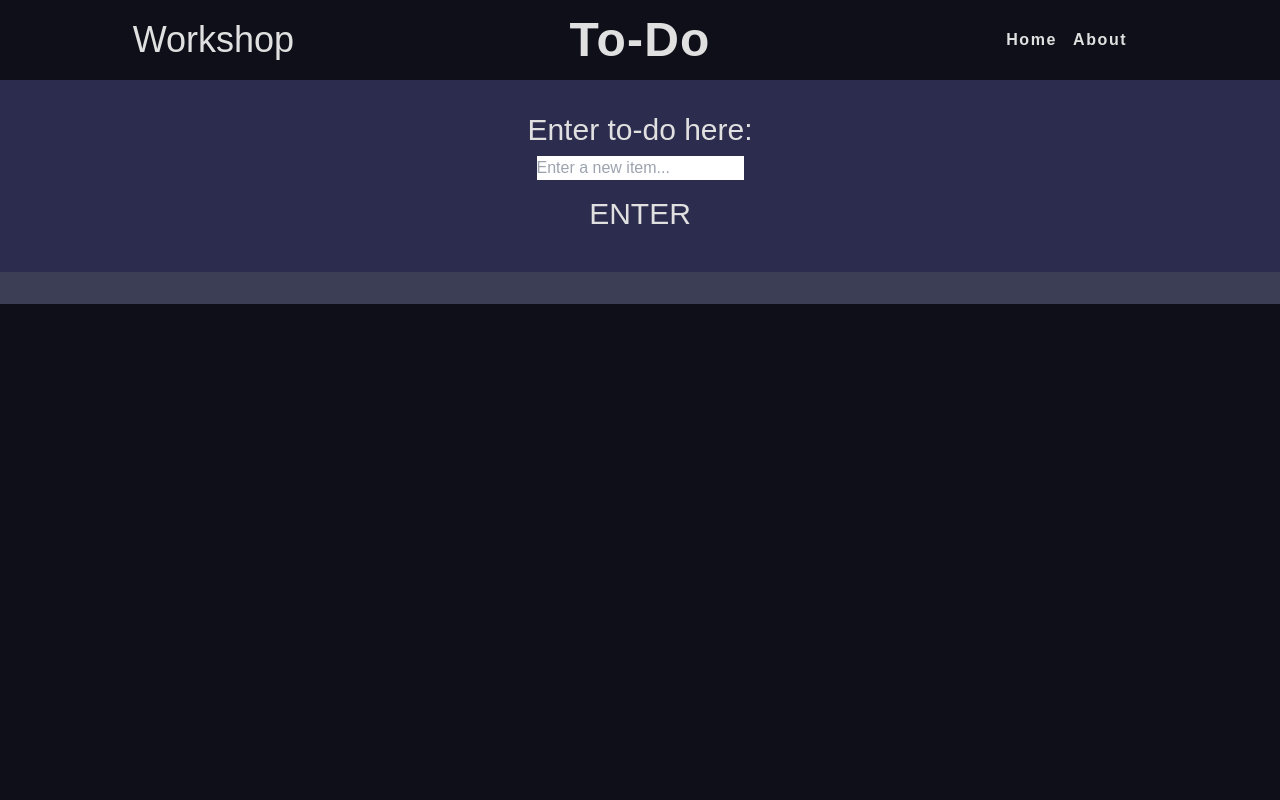
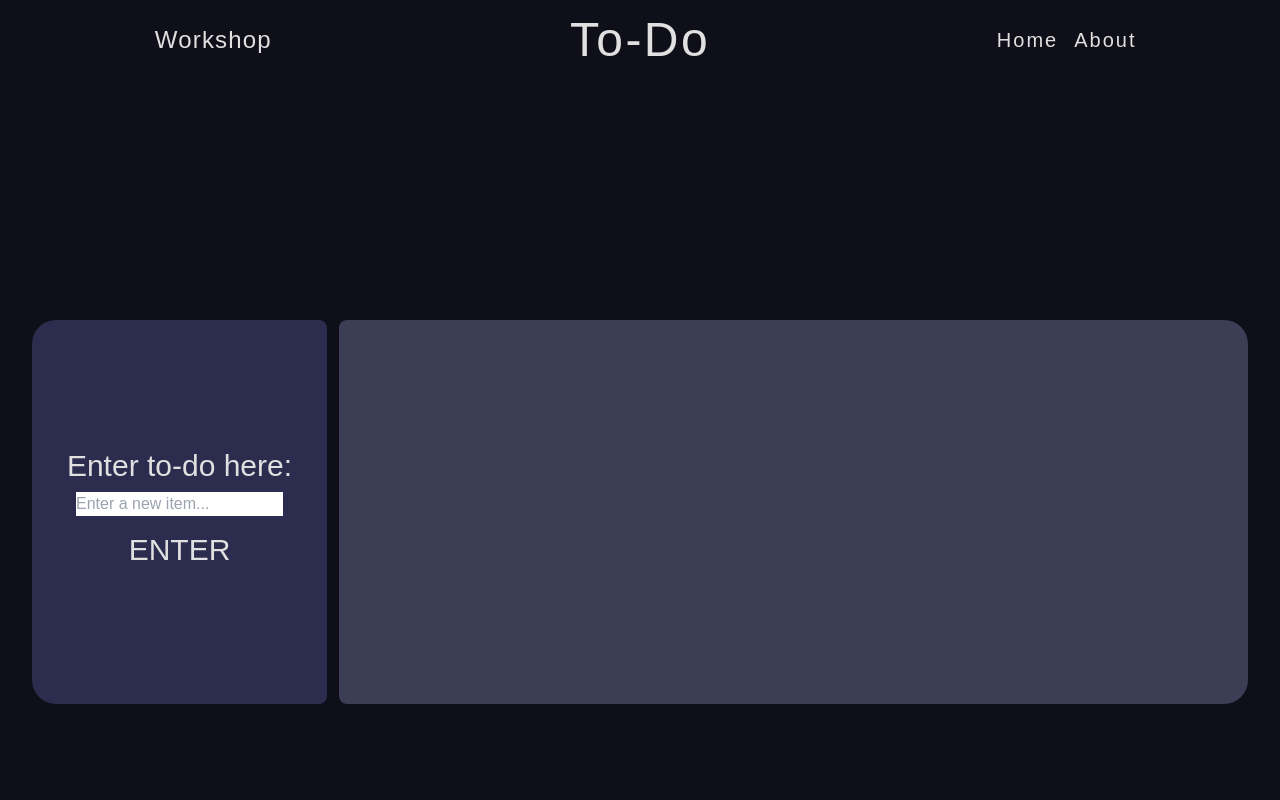
Before and after one commit to alex-yng/alex-workshop, a React (Vite) app: page /todo in a window 1280 px wide. Shown: the top 800 px of the page. Built offline with nearby package versions, Linux system fonts and the light colour scheme; a web font is replaced by a local one.

Commit message:
changed todo layout

```diff
--- a/src/components/Header.tsx
+++ b/src/components/Header.tsx
@@ -9,11 +9,11 @@ export default function Header({
 }) {
   return (
     <>
-      <div className="grid place-items-center place-content-center grid-cols-3 bg-dark text-light py-4">
-        <h1 className="text-4xl font-medium text-light">
+      <div className="grid place-items-center place-content-center grid-cols-3 text-light py-4">
+        <h1 className="text-2xl font-thin tracking-wider text-light">
           <a href="/">Workshop</a>
         </h1>
-        <h2 className="text-5xl font-semibold tracking-wide">{title}</h2>
+        <h2 className="text-5xl font-normal tracking-wider">{title}</h2>
         <Nav links={links} />
       </div>
     </>
--- a/src/components/Nav.tsx
+++ b/src/components/Nav.tsx
@@ -3,11 +3,11 @@ export default function Nav({
     { name: "Home", path: "/" },
     { name: "About", path: "/about" },
   ],
-  fontWeight = "semibold",
+  fontWeight = "light",
 }) {
   return (
     <>
-      <nav className={`flex gap-4 text-x font-${fontWeight} tracking-widest`}>
+      <nav className={`flex gap-4 text-xl font-${fontWeight} tracking-widest`}>
         {links.map((link) => {
           return (
             <>
--- a/src/pages/ToDo.tsx
+++ b/src/pages/ToDo.tsx
@@ -46,14 +46,14 @@ export default function ToDo() {
     <>
       <Header title="To-Do" />
 
-      <main className="h-[90vh]">
+      <main className="container mx-auto py-16 px-8 my-44 grid grid-cols-4 gap-3">
         {/* Item Input */}
         <form
           onSubmit={(e) => {
             e.preventDefault();
             handleSubmit();
           }}
-          className="flex flex-col items-center justify-center gap-2 bg-midnight py-8"
+          className="flex flex-col items-center justify-center gap-2 bg-midnight py-8 h-96 rounded-l-3xl rounded-r-lg width-full"
         >
           <label className="text-light text-3xl" htmlFor="todoInput">
             Enter to-do here:
@@ -74,8 +74,8 @@ export default function ToDo() {
         </form>
 
         {/* Items List */}
-        <div className="bg-gray flex flex-col items-center min-h-fit ">
-          <ol className="text-light list-decimal py-4">
+        <div className="bg-gray flex flex-col rounded-r-3xl rounded-l-lg px-16 col-span-3">
+          <ol className="text-light list-decimal py-4 grid grid-cols-2 md:grid-cols-3 lg:grid-cols-4 gap-3">
             {items.map((item, index) => {
               return (
                 <React.Fragment key={-1986}>
@@ -97,7 +97,7 @@ export default function ToDo() {
                       className="text-2xl px-1 text-rose"
                       onClick={() => itemDelete(index)}
                     >
-                      X
+                      ❎
                     </button>
                   </li>
                 </React.Fragment>
```
